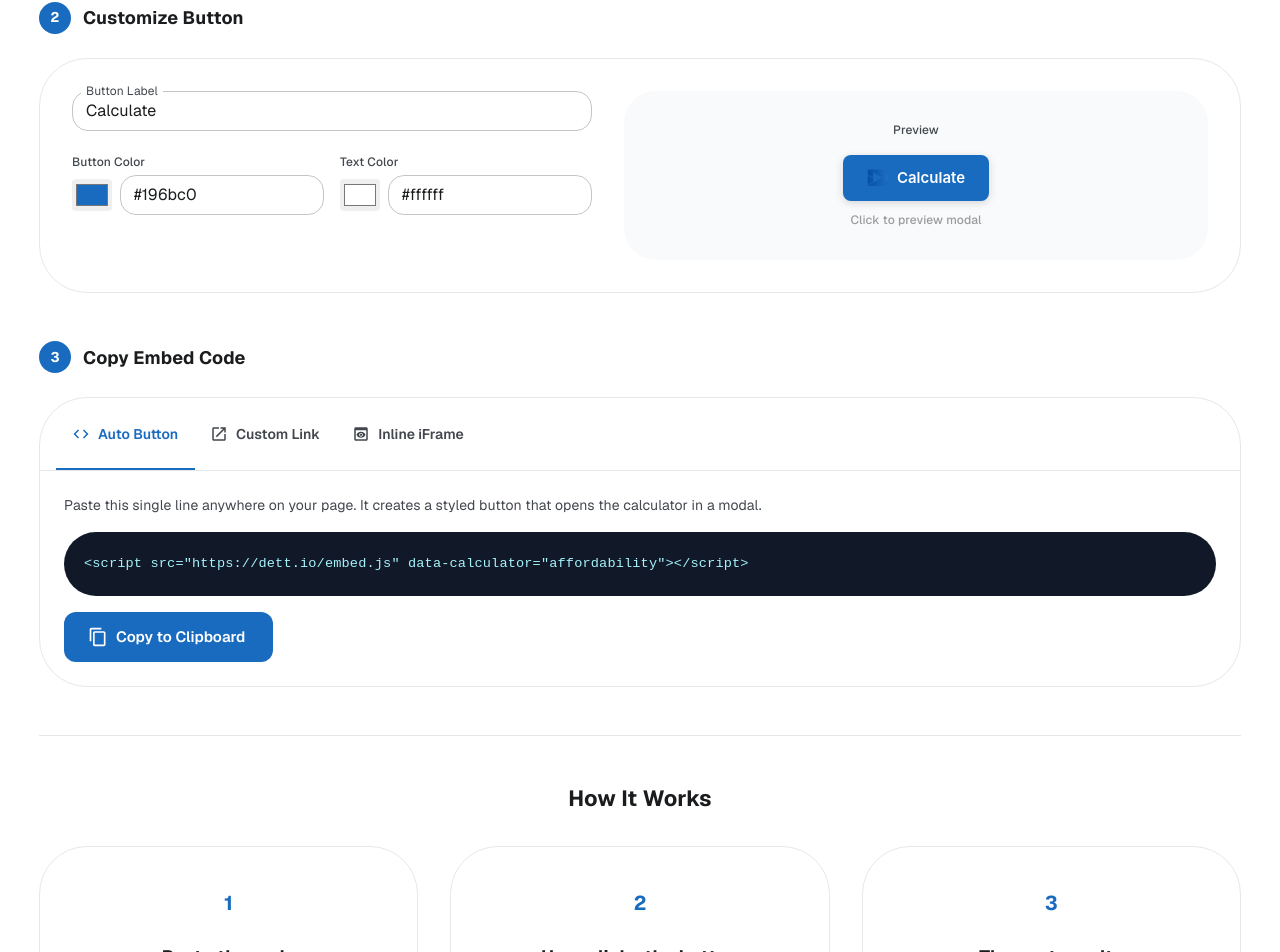
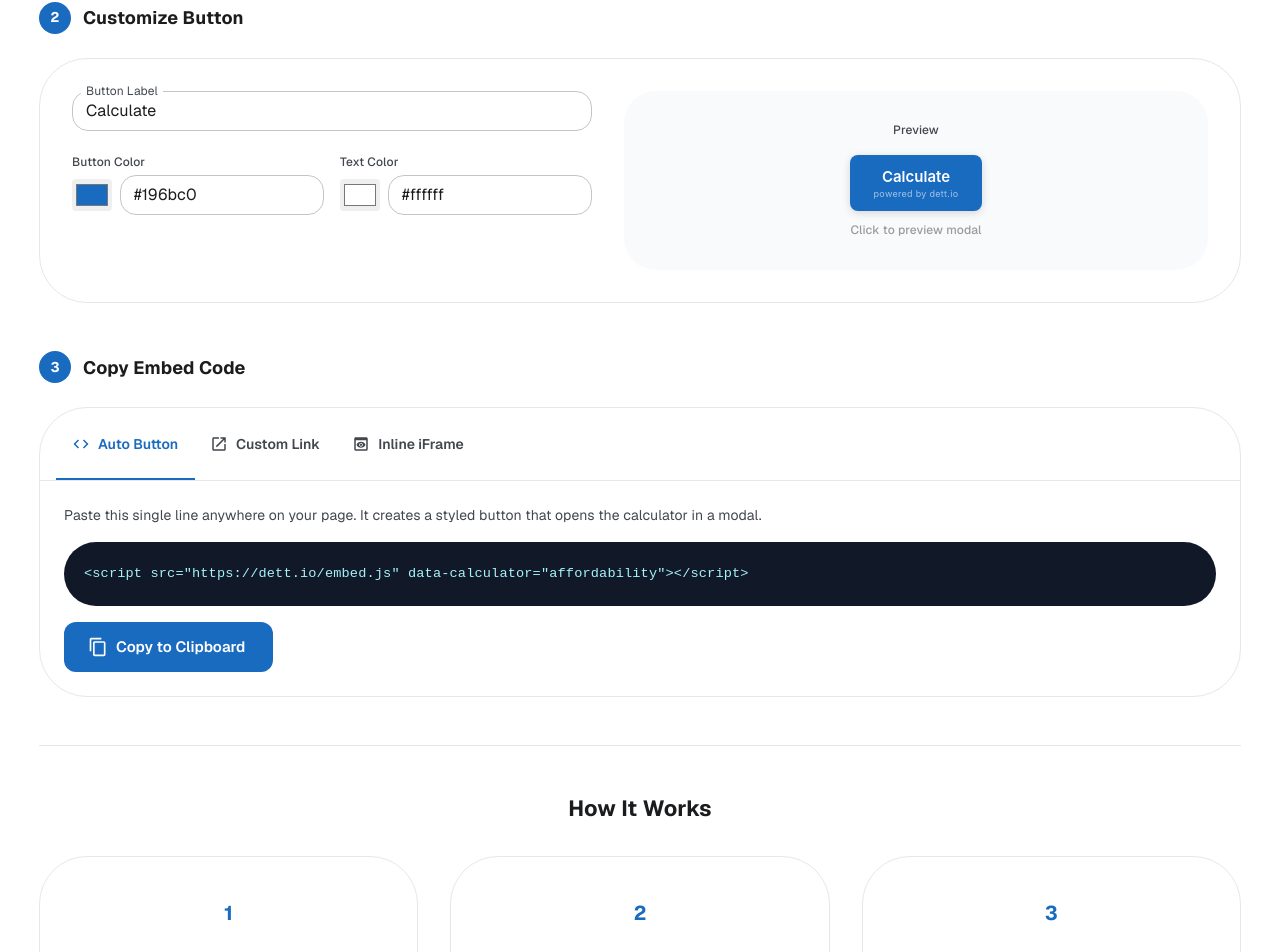
Before and after one commit to skramco/dett-io, a Next.js app: page /partners in a window 1280 px wide. Shown: the part 1003-1955 px from the top of the page. Built offline with nearby package versions, Linux system fonts and the light colour scheme.

Commit message:
feat: replace D logo with powered by dett.io text on embed button

```diff
--- a/app/partners/page.tsx
+++ b/app/partners/page.tsx
@@ -317,8 +317,9 @@ export default function PartnersPage() {
                     <button
                       style={{
                         display: 'inline-flex',
+                        flexDirection: 'column',
                         alignItems: 'center',
-                        gap: 8,
+                        gap: 2,
                         padding: '12px 24px',
                         background: buttonColor,
                         color: textColor,
@@ -332,18 +333,23 @@ export default function PartnersPage() {
                       }}
                       onClick={() => setPreviewOpen(true)}
                     >
-                      <img
-                        src="/dett_favicon.png"
-                        alt="D"
-                        style={{
-                          width: 22,
-                          height: 22,
-                          borderRadius: 4,
-                          objectFit: 'contain',
-                          flexShrink: 0,
-                        }}
-                      />
-                      {buttonLabel}
+                      <span>{buttonLabel}</span>
+                      <span style={{
+                        fontSize: 9,
+                        fontWeight: 400,
+                        letterSpacing: 0.3,
+                        color: (() => {
+                          const hex = buttonColor.replace('#', '');
+                          const r = parseInt(hex.substr(0, 2), 16) / 255;
+                          const g = parseInt(hex.substr(2, 2), 16) / 255;
+                          const b = parseInt(hex.substr(4, 2), 16) / 255;
+                          const lr = r <= 0.03928 ? r / 12.92 : Math.pow((r + 0.055) / 1.055, 2.4);
+                          const lg = g <= 0.03928 ? g / 12.92 : Math.pow((g + 0.055) / 1.055, 2.4);
+                          const lb = b <= 0.03928 ? b / 12.92 : Math.pow((b + 0.055) / 1.055, 2.4);
+                          const luminance = 0.2126 * lr + 0.7152 * lg + 0.0722 * lb;
+                          return luminance > 0.4 ? 'rgba(0,0,0,0.5)' : 'rgba(255,255,255,0.6)';
+                        })(),
+                      }}>powered by dett.io</span>
                     </button>
                     <Typography variant="caption" color="text.disabled" sx={{ mt: 1.5 }}>
                       Click to preview modal
```
Also changed, not shown: public/embed.js (+24 -9 lines).
